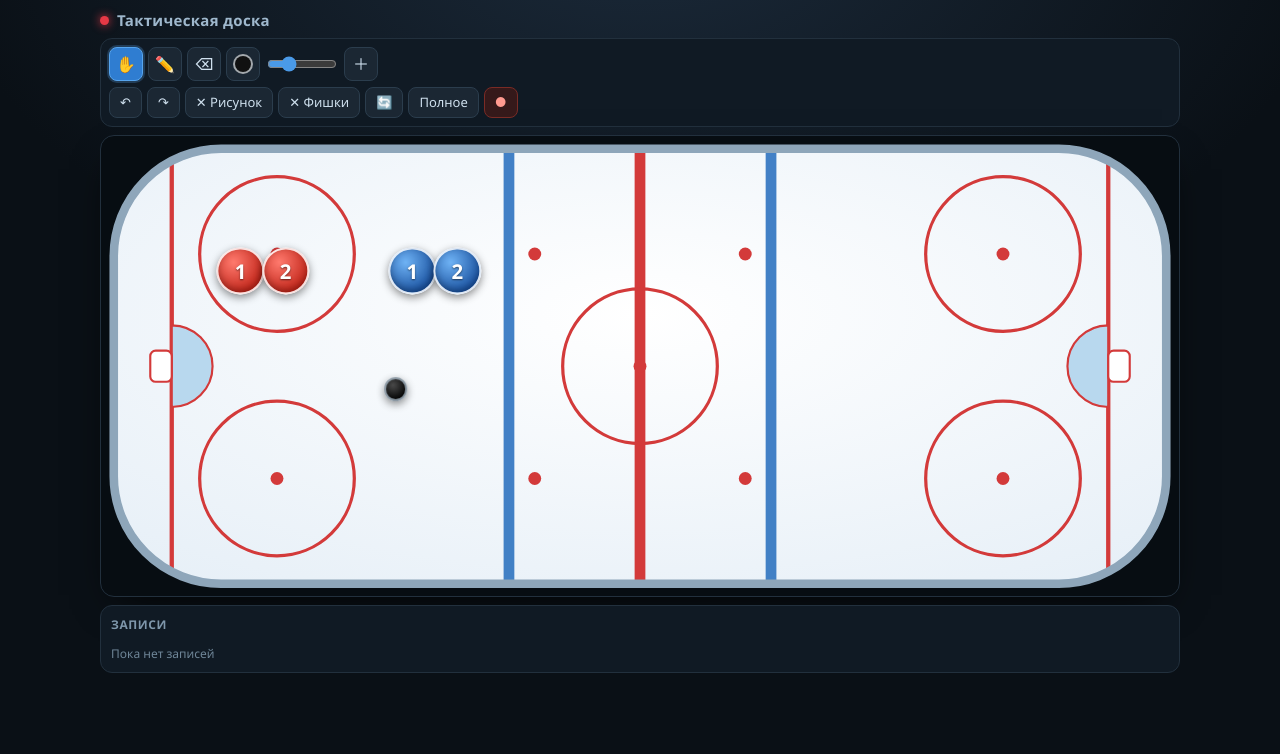
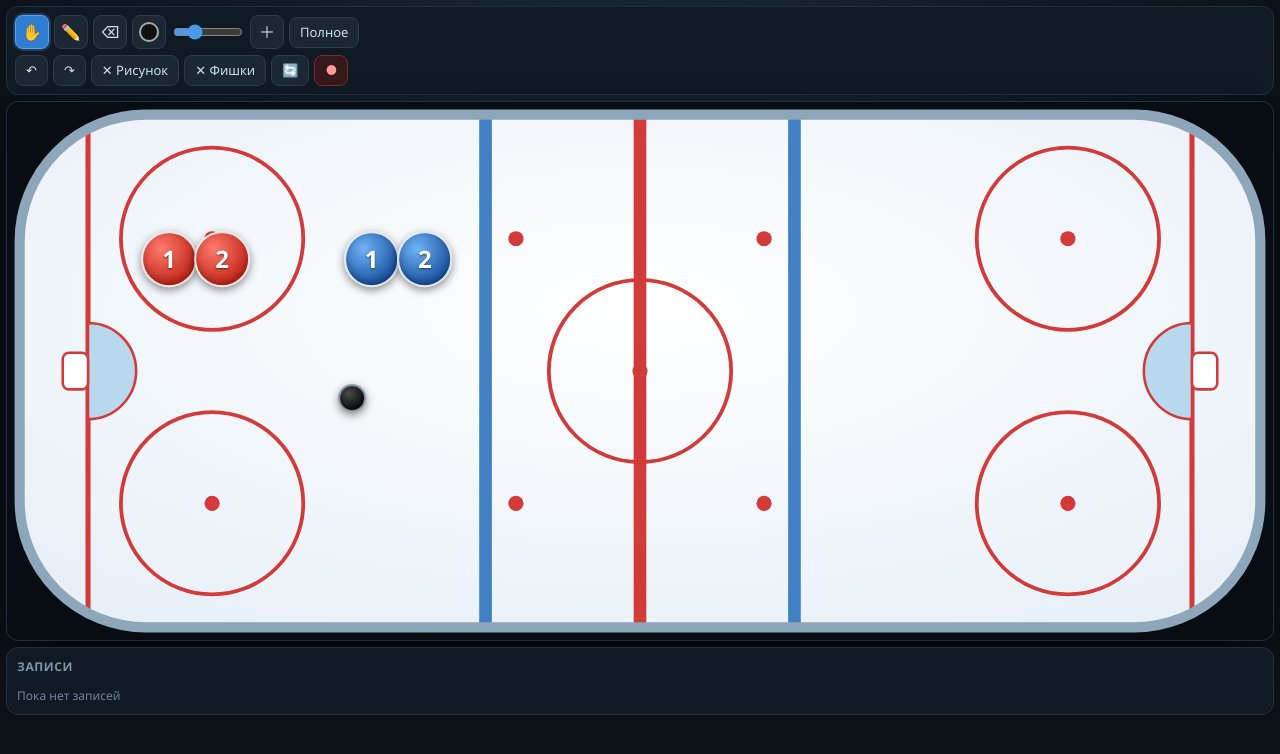
Before and after one commit to gusgusic555-dotcom/hockey-tactics, a plain HTML site: page index.html in a window 1280 px wide. Drawn offline with Linux system fonts and the light colour scheme.

Commit message:
Add files via upload

```diff
--- a/index.html
+++ b/index.html
@@ -20,26 +20,16 @@
   }
 
   .app {
-    max-width: 1100px;
+    max-width: 1400px;
     margin: 0 auto;
-    padding: 10px 10px calc(20px + env(safe-area-inset-bottom));
-  }
-
-  h1 {
-    font-size: 15px; font-weight: 600; letter-spacing: .3px;
-    margin: 0 0 8px; color: #9fb8cd;
-    display: flex; align-items: center; gap: 8px;
-  }
-  h1::before {
-    content: ""; width: 9px; height: 9px; border-radius: 50%;
-    background: #e63946; box-shadow: 0 0 10px #e63946; flex: none;
+    padding: 6px 6px calc(20px + env(safe-area-inset-bottom));
   }
 
   /* ---------- панель инструментов ---------- */
   .toolbar {
     display: flex; flex-direction: column; gap: 6px;
     background: #101a24; border: 1px solid #22303d;
-    border-radius: 12px; padding: 8px; margin-bottom: 8px;
+    border-radius: 12px; padding: 8px; margin-bottom: 6px;
     transition: opacity .2s;
   }
   .row {
@@ -80,7 +70,6 @@
     background: var(--c); border: 2px solid transparent; flex: none;
     box-shadow: inset 0 0 0 1px rgba(0,0,0,.25);
   }
-  /* важно: перекрываем button:hover / button.active, иначе цвет «перекрашивается» */
   .sw:hover, .sw.active { background: var(--c); }
   .sw:hover { border-color: rgba(255,255,255,.55); }
   .sw.active { border-color: #fff; box-shadow: 0 0 0 3px rgba(255,255,255,.18); }
@@ -118,13 +107,14 @@
   .board-wrap {
     display: flex; justify-content: center;
     background: #070d12; border: 1px solid #22303d;
-    border-radius: 14px; padding: 2px;
+    border-radius: 12px; padding: 0;
     box-shadow: 0 16px 40px -18px #000;
-    margin-bottom: 8px;
+    margin-bottom: 6px;
+    overflow: hidden;
   }
 
   .board {
-    position: relative; overflow: hidden; border-radius: 12px;
+    position: relative; overflow: hidden; border-radius: 11px;
     touch-action: none; flex: none;
   }
 
@@ -177,7 +167,7 @@
   /* ---------- воспроизведение ---------- */
   .playback-bar {
     background: #101a24; border: 1px solid #22303d;
-    border-radius: 12px; padding: 9px 10px; margin-bottom: 8px;
+    border-radius: 12px; padding: 9px 10px; margin-bottom: 6px;
     display: flex; flex-direction: column; gap: 8px;
   }
   .playback-bar[hidden] { display: none; }
@@ -235,7 +225,7 @@
   .empty { font-size: 12px; color: #6f8698; margin: 4px 0 0; }
 
   @media (max-width: 480px) {
-    .app { padding: 8px 8px calc(16px + env(safe-area-inset-bottom)); }
+    .app { padding: 4px 4px calc(16px + env(safe-area-inset-bottom)); }
     button { font-size: 12px; padding: 7px 8px; }
     .tool-btn { width: 32px; height: 32px; padding: 0; }
     .sw { width: 25px; height: 25px; }
@@ -247,10 +237,8 @@
 <body>
 
 <div class="app">
-  <h1>Тактическая доска</h1>
-
   <div class="toolbar" id="toolbar">
-    <!-- Первый ряд: Инструменты, Цвет, Толщина, Фишки -->
+    <!-- Первый ряд: Инструменты, Цвет, Толщина, Фишки, Вид -->
     <div class="row">
       <button id="toolSelect" class="tool-btn active" title="Выбор / перемещение">✋</button>
       <button id="toolPen" class="tool-btn" title="Карандаш">✏️</button>
@@ -278,16 +266,17 @@
           <button class="add-puck" data-add="puck" title="Шайба">+● Шайба</button>
         </div>
       </div>
+
+      <button id="viewBtn" title="Полное поле / половина">Полное</button>
     </div>
 
-    <!-- Второй ряд: Отмена, Очистка, Переворот, Вид, Запись -->
+    <!-- Второй ряд: Отмена, Очистка, Переворот, Запись -->
     <div class="row">
       <button id="undoBtn" title="Шаг назад">↶</button>
       <button id="redoBtn" title="Шаг вперёд">↷</button>
       <button id="clearBtn" title="Очистить рисунок">✕ Рисунок</button>
       <button id="clearTokens" title="Убрать фишки">✕ Фишки</button>
       <button id="flipBtn" title="Перевернуть поле">🔄</button>
-      <button id="viewBtn" title="Полное поле / половина">Полное</button>
       <button id="recBtn" class="rec" title="Начать запись">●</button>
     </div>
   </div>
@@ -434,7 +423,7 @@
      СОСТОЯНИЕ
      ========================================================= */
   let tool = 'select';
-  let color = '#111111';          // по умолчанию — чёрный
+  let color = '#111111';
   let strokeWidth = 5;
 
   let strokes = [];
@@ -448,7 +437,7 @@
   let counters = { home: 0, away: 0 };
 
   let viewHalf = false;
-  let flipped = false;            // переворот поля на 180°
+  let flipped = false;
   let VS = { portrait: false, vw: 1000, vh: 425 };
 
   let rec = null;
@@ -488,10 +477,10 @@
     if (tf) rinkContent.setAttribute('transform', tf);
     else rinkContent.removeAttribute('transform');
 
-    /* --- размеры: поле тянем на всю доступную ширину --- */
+    /* --- размеры: поле на всю доступную ширину --- */
     const wrap = board.parentElement;
-    const availW = Math.max(140, wrap.clientWidth - 4);
-    const availH = Math.max(180, window.innerHeight * 0.85);
+    const availW = Math.max(140, wrap.clientWidth);
+    const availH = Math.max(180, window.innerHeight * 0.9);
 
     const aspect = VS.vw / VS.vh;
     let w = availW;
```
